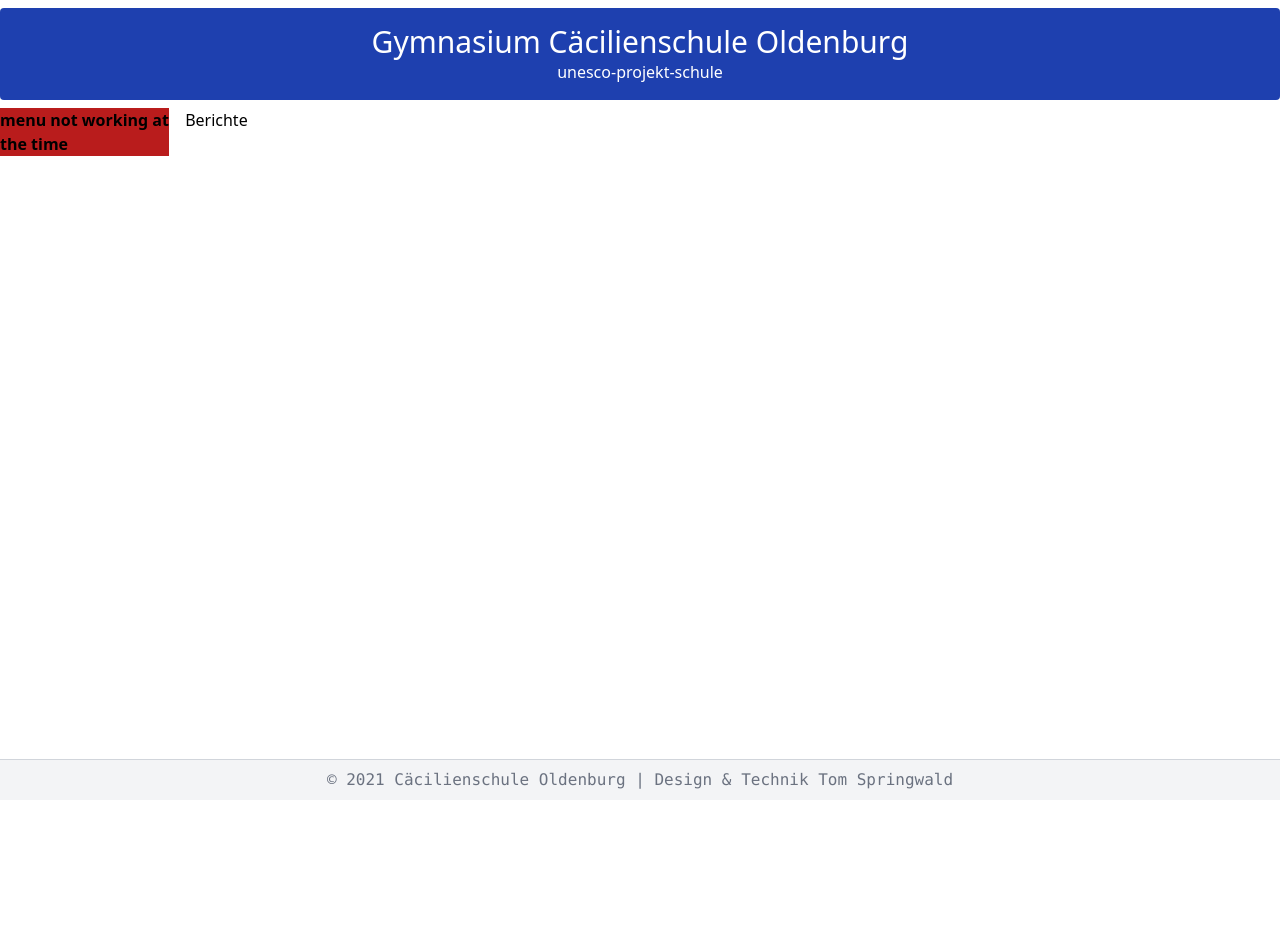
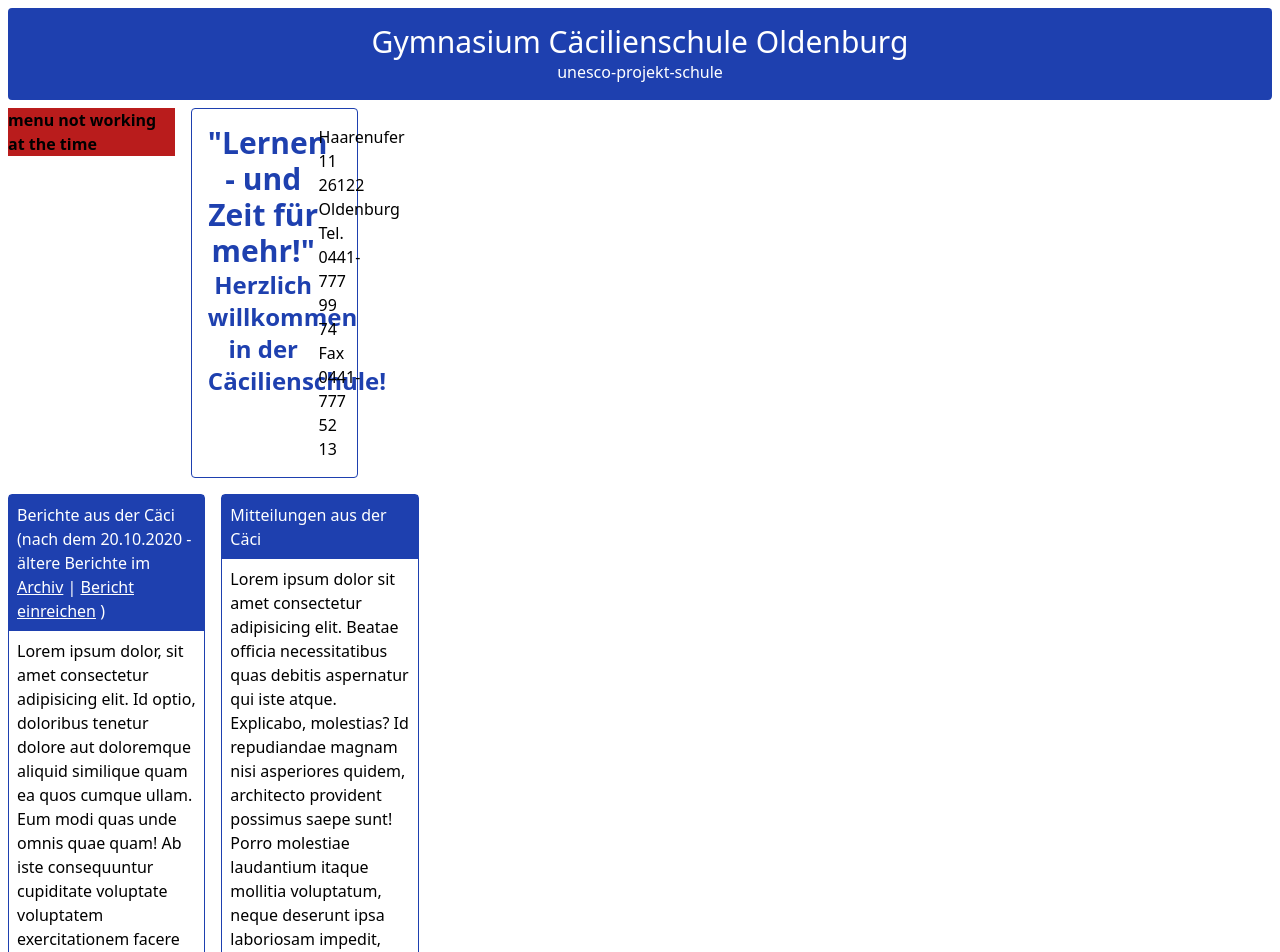
Before and after one commit to FortsetzungF/remake-caeci-homepage-frontend, a Next.js app: page / in a window 1280 px wide. Shown: the top 952 px of the page. Before the commit the page ends 800 px from the top, so only its background shows below. Built offline with nearby package versions, Linux system fonts and the light colour scheme.

Commit message:
update styles & add components

```diff
--- /dev/null
+++ b/components/banner.js
@@ -0,0 +1,23 @@
+export default function Layout() {
+    return (
+        <div>
+            <div className="mb-4 rounded grid md:grid-cols-6 p-4 border border-blue-800">
+                <div class="col-span-5 font-bold text-center text-blue-800">
+                    <p class="text-3xl">"Lernen - und Zeit für mehr!"</p>
+                    <p class="text-2xl">Herzlich willkommen in der Cäcilienschule!</p>
+                    {/* <a href="#"><img src="./img/unescologo.jpg" alt="unescologo"></a> */}
+                </div>
+
+                <div class="col-span-1">
+                    {/* <img src="./img/chomepagelogo.jpg" alt="Caeci Portal" width="110" height="112"> */}
+                    <p>
+                        Haarenufer 11 <br />
+                        26122 Oldenburg <br />
+                        Tel. 0441-777 99 74 <br />
+                        Fax 0441-777 52 13 <br />
+                    </p>
+                </div>
+            </div>
+        </div>
+    )
+}
--- a/components/berichte.js
+++ b/components/berichte.js
@@ -1,7 +1,12 @@
 export default function Layout() {
     return (
-      <div>
-          Berichte
+      <div className="rounded border border-blue-800">
+        <div class="bg-blue-800 text-white p-2">
+          Berichte aus der Cäci (nach dem 20.10.2020 - ältere Berichte im <a href="#" class="underline">Archiv</a> | <a href="#" class="underline">Bericht einreichen</a> )
+        </div>
+        <div class="p-2">
+          Lorem ipsum dolor, sit amet consectetur adipisicing elit. Id optio, doloribus tenetur dolore aut doloremque aliquid similique quam ea quos cumque ullam. Eum modi quas unde omnis quae quam! Ab iste consequuntur cupiditate voluptate voluptatem exercitationem facere sint suscipit nam aut delectus libero doloremque corporis doloribus saepe, illo quis possimus.
+        </div>
       </div>
     )
   }
--- a/components/footer.js
+++ b/components/footer.js
@@ -1,5 +1,3 @@
-import styles from './footer.module.css'
-
 export default function Layout() {
   return (
     <div>
--- a/components/layout.js
+++ b/components/layout.js
@@ -1,6 +1,8 @@
 import Head from 'next/head'
 import Navigation from './navigation'
+import Banner from './banner'
 import Berichte from './berichte'
+import Mitteilungen from './mitteilungen'
 import Footer from './footer'
 
 const siteTitle = 'Gymnasium Cäcilienschule Oldenburg'
@@ -14,23 +16,24 @@
         <meta name="og:title" content={siteTitle} />
       </Head>
 
-      <main>
+      <main className="m-2">
         {/* Header */}
         <div className="bg-blue-800 text-white text-center rounded my-2 p-4">
           <div className="text-3xl">Gymnasium Cäcilienschule Oldenburg</div>
           <div className="text-1xl">unesco-projekt-schule</div>
         </div>
 
-        {/* Container */}
         <div className="grid gap-4 lg:grid-cols-5 xl:grid-cols-7">
-          {/* Navigation */}
           <Navigation className="lg:col-span-1 xl:col-span-1" />
+          <Banner className="lg:col-span-4 xl:col-span-6" />
+        </div>
 
-          {/* Main Content */}
-          <Berichte className="rounde col-span-1 xl:col-span-4 border border-blue-800" />
+        <div className="mb-4 grid gap-4 grid-cols-1 xl:grid-cols-6">
+          <Berichte className="col-span-1 xl:col-span-4" />
+          <Mitteilungen className="col-span-1 xl:col-span-2" />
         </div>
       </main>
-      <Footer />
+      {/* <Footer /> */}
     </div>
   )
 }
--- /dev/null
+++ b/components/mitteilungen.js
@@ -0,0 +1,12 @@
+export default function Layout() {
+    return (
+      <div className="rounded border border-blue-800">
+            <div class="bg-blue-800 text-white p-2">
+              Mitteilungen aus der Cäci
+            </div>
+            <div class="p-2">
+              Lorem ipsum dolor sit amet consectetur adipisicing elit. Beatae officia necessitatibus quas debitis aspernatur qui iste atque. Explicabo, molestias? Id repudiandae magnam nisi asperiores quidem, architecto provident possimus saepe sunt! Porro molestiae laudantium itaque mollitia voluptatum, neque deserunt ipsa laboriosam impedit, placeat animi officia sint, vitae minus quae ullam officiis.
+            </div>
+      </div>
+    )
+  }
--- a/components/navigation.module.css
+++ /dev/null
@@ -1,4 +0,0 @@
-/* .error {
-    @apply bg-red-700;
-    @apply font-semibold;
-} */
```
Also changed, not shown: components/footer.module.css (deleted, +0 -15 lines), components/layout.module.css (deleted, +0 -32 lines), components/navigation.js (+3 -5 lines).
